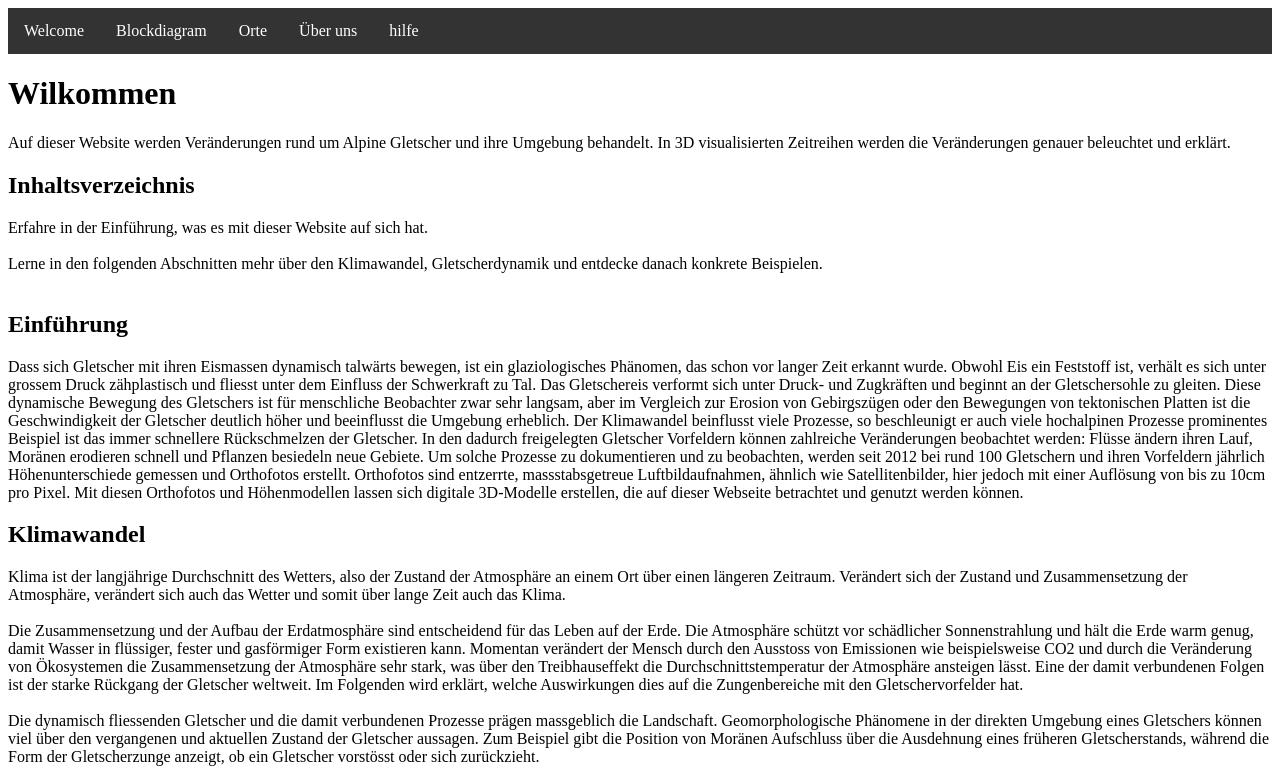
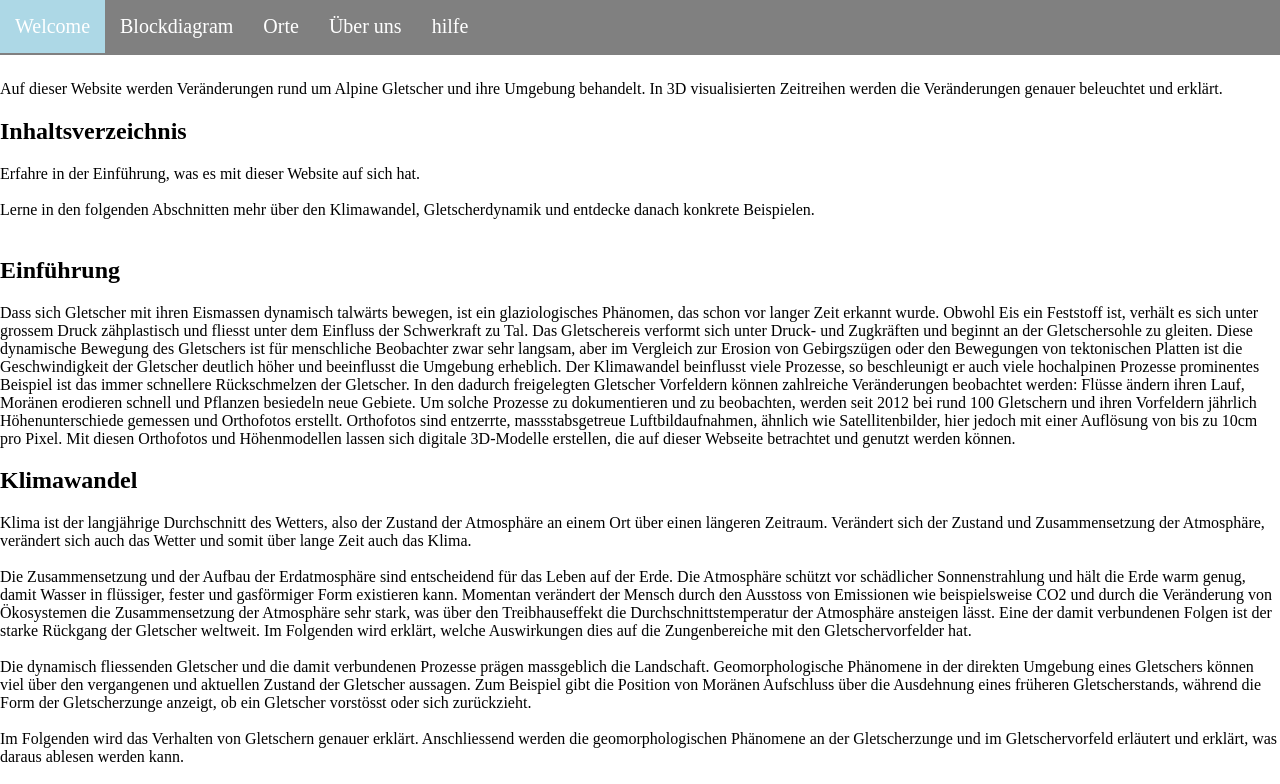
Before and after one commit to jona8175/TapRepWebsite, a SvelteKit app: page / in a window 1280 px wide. Shown: the top 784 px of the page. Built offline with nearby package versions, Linux system fonts and the light colour scheme.

Commit message:
Menu: Burger in Menu integriert

```diff
--- a/src/routes/+layout.svelte
+++ b/src/routes/+layout.svelte
@@ -1,47 +1,135 @@
 <!-- Hier wird das menu erstelt was wir across all pages benutzen,
  an dieser stelle könnten ähnlich dinge gemacht werden-->
 
-<nav>
+
+<div class = "bar">
+</div>
+<nav class = "menu">
+  <input type="checkbox" id="check">
+  <label for="check" class ="checkbtn">
     <ul>
       <li><a href="/">Welcome</a></li>
       <li><a href="/blockdiagram">Blockdiagram</a></li>
-    <li><a href="#">Orte</a></li>
+      <li><a>Orte</a></li>
       <li><a href="#">Über uns</a></li>
       <li><a href="/help">hilfe</a></li>
     </ul>
+  </label>
+  <div class="nav-mobile">
+    <a href="#">Findelen</a>
+    <a href="#">Ort</a>
+    <a href="#">Orte</a>
+  </div>
 </nav>
 
 <!-- im slot ist der inhalt der sub-page-->
-<div>
+<div class = "scene">
   <slot></slot>
 </div>
 
-
 <style>
 /* Menu stuff*/
+:root{
+  --background_prim: grey;
+  --background_sec:lightgrey;
+  --accent_prim:darkblue;
+  --accent_sec:lightblue;
+  --text-col:white;
+}
+
+.menu{
+  z-index: 3;
+  position: absolute;
+  top: 0;
+  left: 0;
+  height: 55px;
+  flex-direction: row;
+}
+
+.bar{
+  z-index: 2;
+  position: absolute;
+  top: 0;
+  left: 0;
+  width: 100%;
+  height: 55px;
+  background-color:var(--background_prim);
+}
+
+.scene{
+  z-index: 1;
+  position: absolute;
+  top: 0;
+  left: 0;
+}
 
 ul {
   list-style-type: none;
   margin: 0;
   padding: 0;
   overflow: hidden;
-  background-color: #333;
+  background-color: var(--background_prim);
+  height:55px;
 }
 
 li {
   float: left;
+  background-color: var(--background_prim);
 }
 
 li a {
   display: block;
-  color: white;
+  color: var(--text-col);
   text-align: center;
-  padding: 14px 16px;
+  padding: 15px 15px;
   text-decoration: none;
 }
 
 li a:hover {
-  background-color: #111;
+  background-color: var(--accent_prim);
+}
+
+/*burger menu*/
+
+.checkbtn{
+  text-decoration: none;
+  font-size: 20px;
+  cursor: pointer;
+  color: var(--text-col);
+}
+
+.checkbtn a {
+}
+
+.checkbtn a:hover {
+  background-color: var(--accent_sec);
+}
+
+#check{
+  display: none;
+}
+
+#check:checked ~ .nav-mobile{display: block ;}
+
+.nav-mobile {
+  display: none;
+  position: absolute;
+  top: 55px;
+  margin-left: 248px;
+  overflow: hidden;
+  background: var(--background_sec);
+  z-index: 1;
+  width: 200px;
+}
+.nav-mobile a:hover {
+  background: var(--accent_sec);
+}
+
+.nav-mobile a {
+  text-decoration: none;
+  color: var(--text-col);
+  padding: 1rem 1.5rem;
+  display: block;
 }
 
 /* Text pages*/
```
Lines whose indentation alone changed are shown as unchanged.
